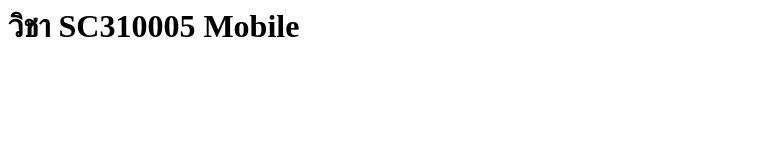
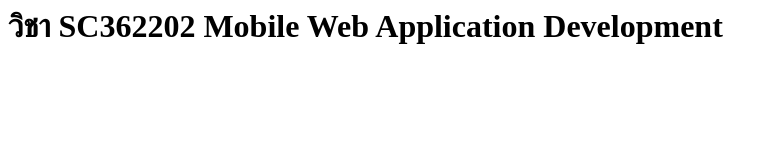
Before and after one commit to yvespatit/web2024, a plain HTML site: page index.html in a window 1280 px wide. Shown: the whole page, without its empty margins (0-777 px from the left). Drawn offline with Linux system fonts and the light colour scheme.

Commit message:
Update index.html
text edit

```diff
--- a/index.html
+++ b/index.html
@@ -1,5 +1,5 @@
 <html>
   <body>
-    <h1>วิชา SC310005 Mobile</h1>
+    <h1>วิชา SC362202 Mobile Web Application Development</h1>
   </body>
 </html>
```
